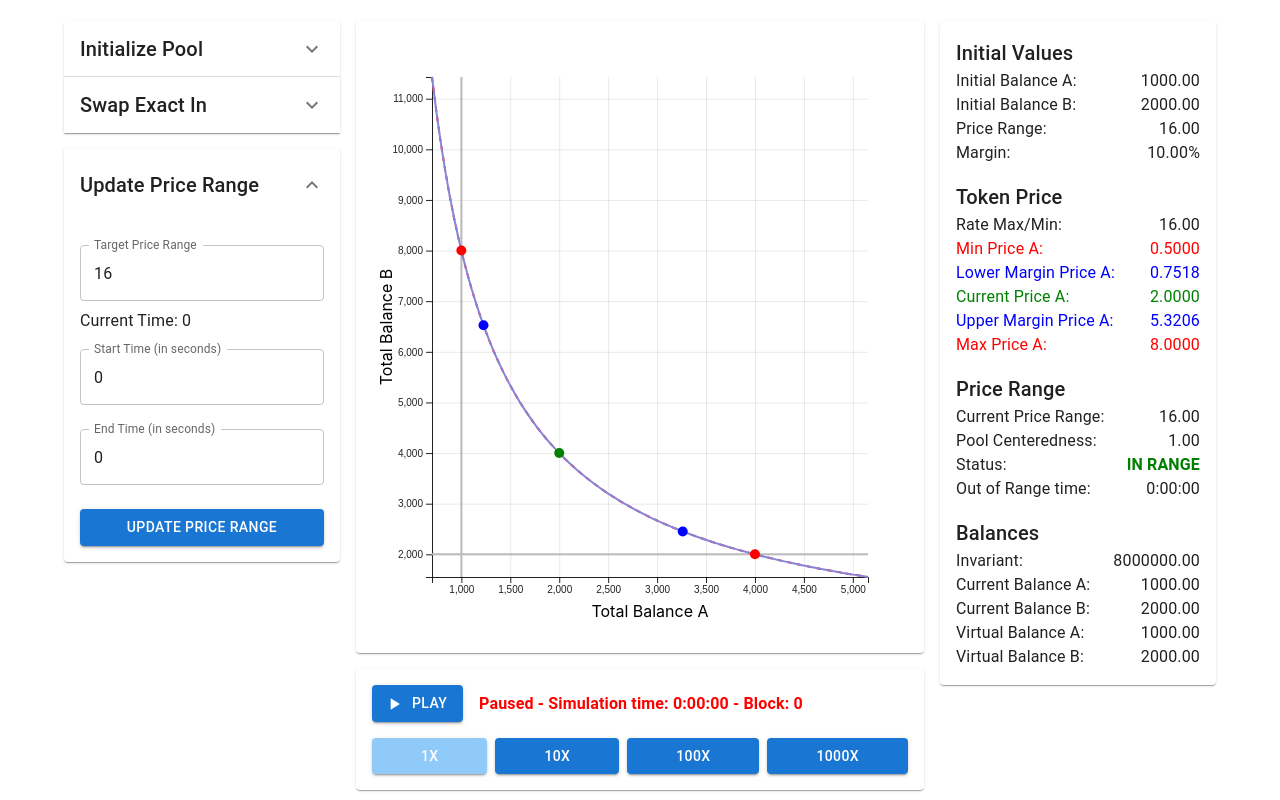
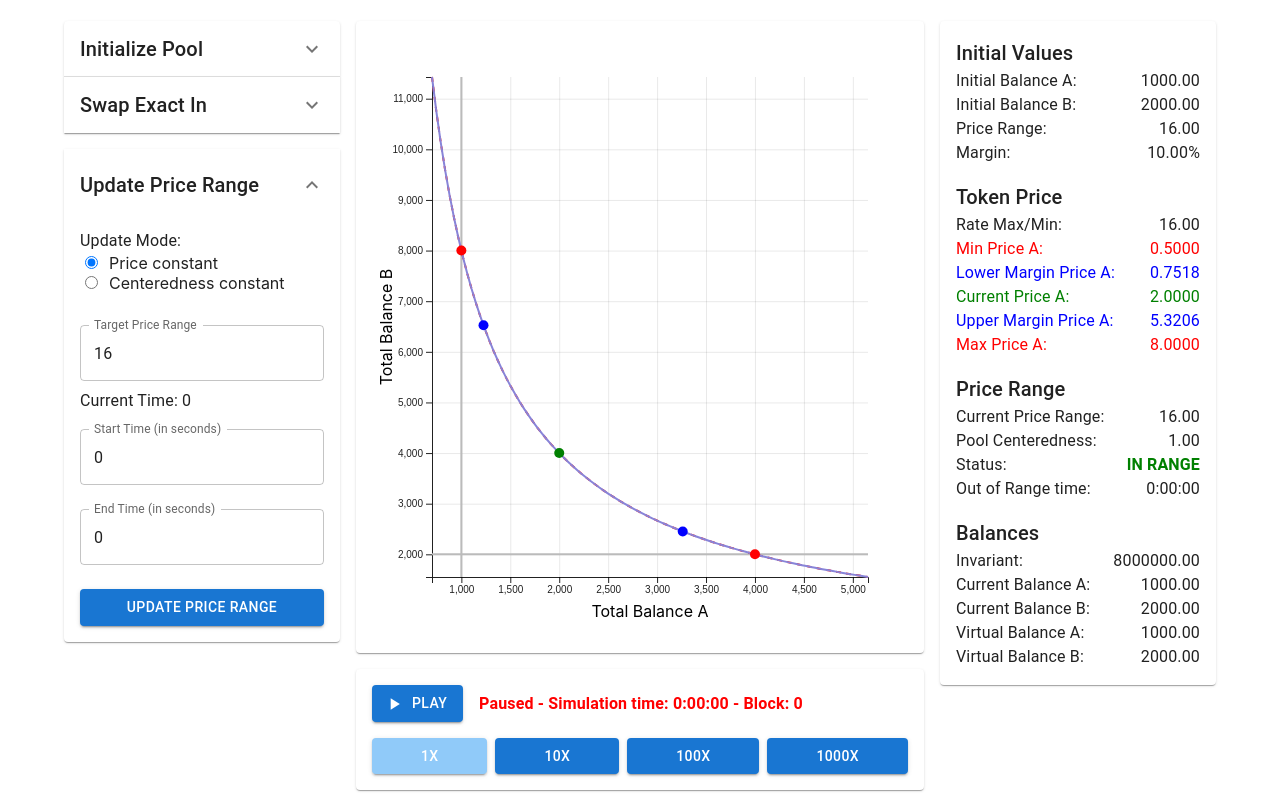
Before and after one commit to balancer/reclamm, a React (Create React App) app in the folder research/: page / in a window 1280 px wide. Both pictures are taken after a click on the button "Update Price Range". Built offline with nearby package versions, Linux system fonts and the light colour scheme.

Commit message:
Add 2 options to update price range

```diff
--- a/research/src/Research.tsx
+++ b/research/src/Research.tsx
@@ -36,6 +36,7 @@ export default function Research() {
   const [isPoolInRange, setIsPoolInRange] = useState<boolean>(true);
   const [outOfRangeTime, setOutOfRangeTime] = useState<number>(0);
   const [lastRangeCheckTime, setLastRangeCheckTime] = useState<number>(0);
+  const [priceUpdateMode, setPriceUpdateMode] = useState<'price' | 'centeredness'>('price');
 
   const [initialBalanceA, setInitialBalanceA] = useState<number>(defaultInitialBalanceA);
   const [initialBalanceB, setInitialBalanceB] = useState<number>(defaultInitialBalanceB);
@@ -226,15 +227,31 @@ export default function Research() {
       setPriceRange(newPriceRange);
 
       if (poolCenteredness > margin / 100) {
+        if (priceUpdateMode === 'price') {
+          const currentPrice =
+            (currentBalanceB + virtualBalances.virtualBalanceB) / (currentBalanceA + virtualBalances.virtualBalanceA);
+          const b = currentBalanceB - currentBalanceA * currentPrice;
+          const c = (currentPrice * invariant) / Math.sqrt(priceRange);
+          const newVirtualBalanceB = (-b + Math.sqrt(Math.pow(b, 2) + 4 * c)) / 2;
+          const newVirtualBalanceA = invariant / (Math.sqrt(priceRange) * newVirtualBalanceB);
+
+          setVirtualBalances({
+            virtualBalanceA: newVirtualBalanceA,
+            virtualBalanceB: newVirtualBalanceB,
+          });
+        } else {
           // Update price range when pool is in range and maintain pool centeredness
           const centerBalanceA = virtualBalances.virtualBalanceA * (Math.sqrt(Math.sqrt(priceRange)) - 1);
           const centerBalanceB = virtualBalances.virtualBalanceB * (Math.sqrt(Math.sqrt(priceRange)) - 1);
 
           const newDenominator = Math.sqrt(Math.sqrt(newPriceRange)) - 1;
+
           setVirtualBalances({
             virtualBalanceA: centerBalanceA / newDenominator,
             virtualBalanceB: centerBalanceB / newDenominator,
           });
+        }
+
         return; // Skip the regular virtual balance updates
       }
     }
@@ -453,6 +470,35 @@ export default function Research() {
               <Typography variant="h6">Update Price Range</Typography>
             </AccordionSummary>
             <AccordionDetails>
+              <div style={{ marginBottom: 16 }}>
+                <Typography component="div">Update Mode:</Typography>
+                <div>
+                  <input
+                    type="radio"
+                    id="price-constant"
+                    name="update-mode"
+                    value="price"
+                    checked={priceUpdateMode === 'price'}
+                    onChange={(e) => setPriceUpdateMode(e.target.value as 'price' | 'centeredness')}
+                  />
+                  <label htmlFor="price-constant" style={{ marginLeft: 8 }}>
+                    Price constant
+                  </label>
+                </div>
+                <div>
+                  <input
+                    type="radio"
+                    id="centeredness-constant"
+                    name="update-mode"
+                    value="centeredness"
+                    checked={priceUpdateMode === 'centeredness'}
+                    onChange={(e) => setPriceUpdateMode(e.target.value as 'price' | 'centeredness')}
+                  />
+                  <label htmlFor="centeredness-constant" style={{ marginLeft: 8 }}>
+                    Centeredness constant
+                  </label>
+                </div>
+              </div>
               <TextField
                 label="Target Price Range"
                 type="number"
```
Lines whose indentation alone changed are shown as unchanged.
